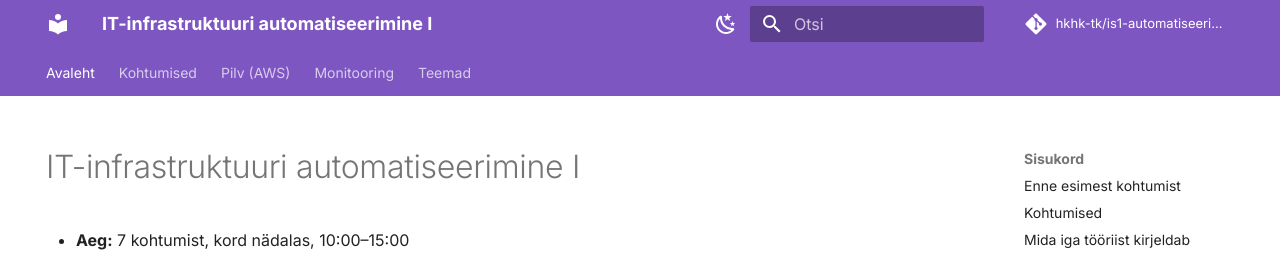
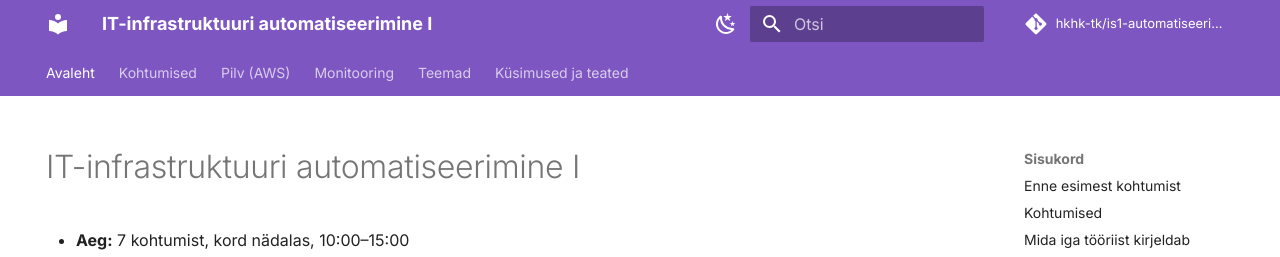
Before and after one commit to hkhk-tk/is1-automatiseerimine, an MkDocs documentation site: the page built from docs/index.md, in a window 1280 px wide and 900 px high. Shown: the top 257 px of the window. Built offline with MkDocs 1.6.1 and Material for MkDocs 9.7.7, drawn with Linux system fonts in a browser that asks for light colours; comment, search, counter and statistics services are not loaded.

Commit message:
Menüüsse Küsimused ja teated

```diff
--- a/mkdocs.yml
+++ b/mkdocs.yml
@@ -209,6 +209,13 @@ nav:
       - Turve ja ligipääs:
           - RBAC: teemad/rbac.md
           - Turvaautomaatika: teemad/turvaautomaatika.md
+  - Küsimused ja teated: https://github.com/hkhk-tk/is126-arutelu/discussions
+
+extra:
+  social:
+    - icon: octicons/comment-discussion-16
+      link: https://github.com/hkhk-tk/is126-arutelu/discussions
+      name: Küsimused ja teated
 
 extra_css:
   - stylesheets/extra.css
```
